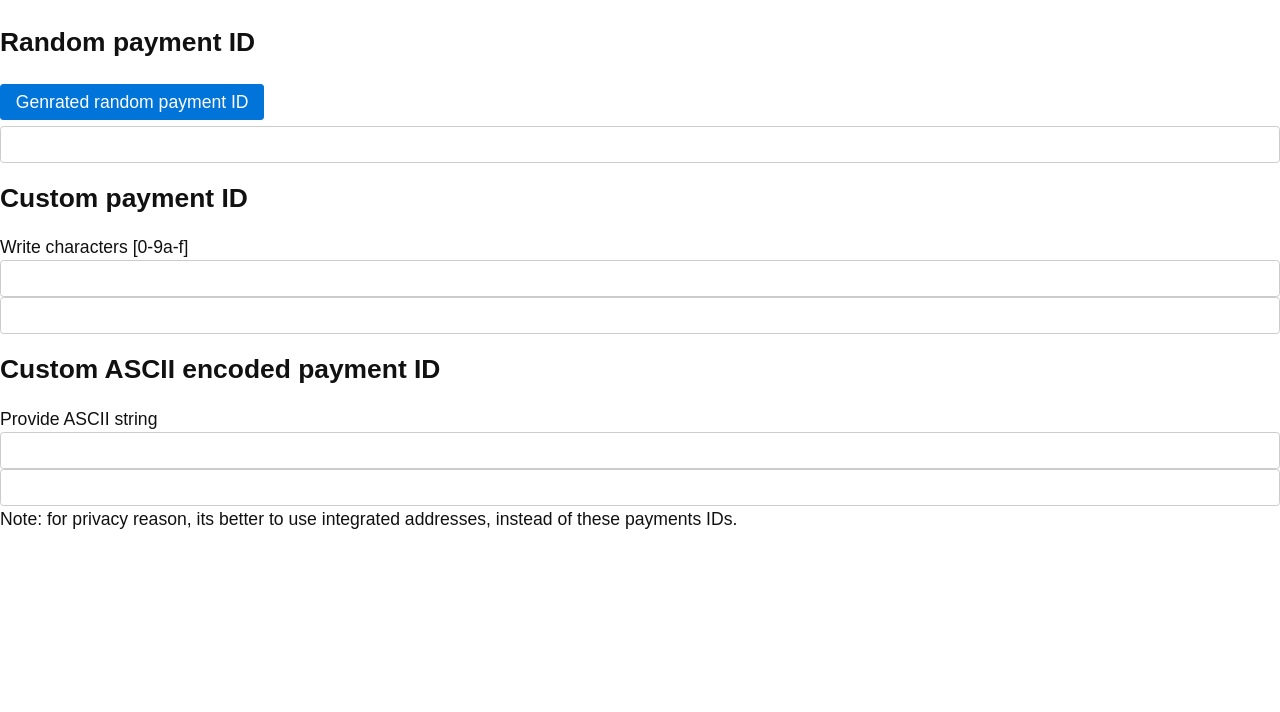
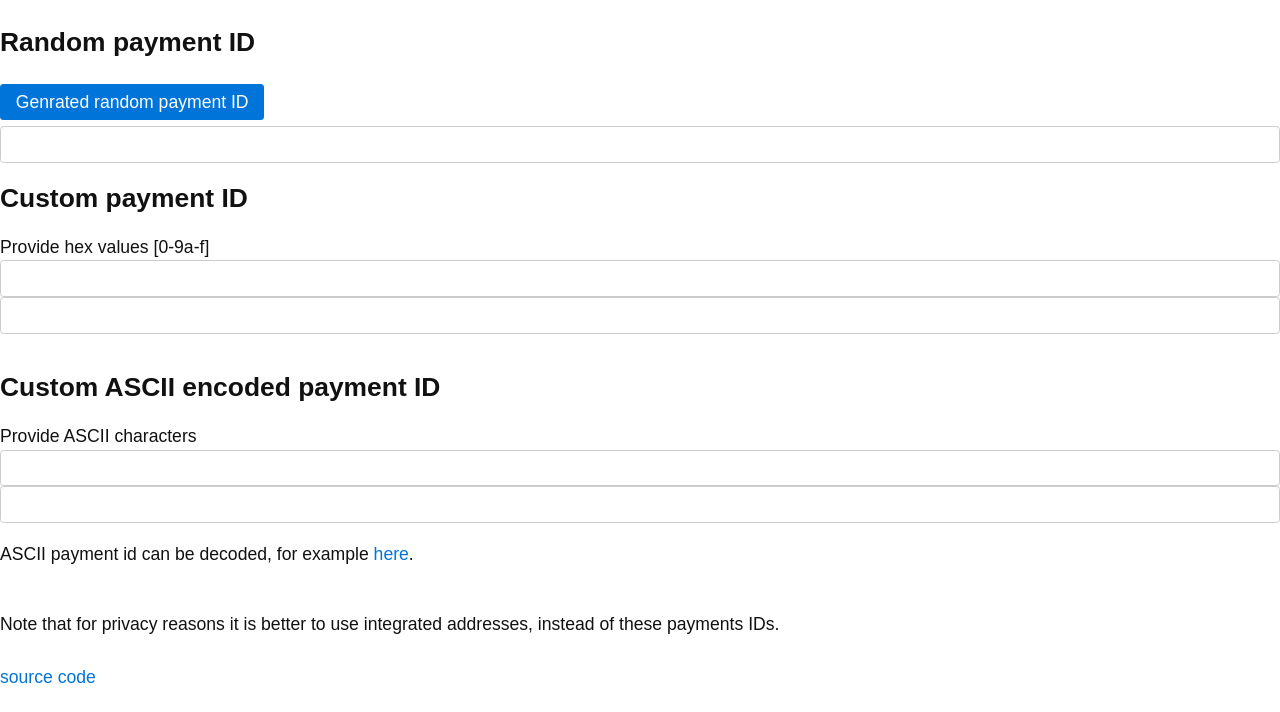
Before and after one commit to moneroexamples/payment-id-generator, a plain HTML site: page index.html in a window 1280 px wide. Shown: the part 88-800 px from the top of the page. Drawn offline with Linux system fonts and the light colour scheme.

Commit message:
source and decoding link added

```diff
--- a/index.html
+++ b/index.html
@@ -187,31 +187,38 @@
 
     <h2>Custom payment ID</h2>
     <div>
-      <label for="custom-id-input">Write characters [0-9a-f]</label>
+      <label for="custom-id-input">Provide hex values [0-9a-f]</label>
     	<input type="text" id="custom-id-input">
       <input type="text" id="custom-id-value" readonly>
+      <p></p>
     </div>
 
     <h2>Custom ASCII encoded payment ID</h2>
     <div>
-        <label for="ascii-id-input">Provide ASCII string</label>
+        <label for="ascii-id-input">Provide ASCII characters</label>
       	<input type="text" id="ascii-id-input">
         <input type="text" id="ascii-id-value" readonly>
+
+        <p>ASCII payment id can be decoded, for example
+          <a  href="http://www.rapidtables.com/convert/number/hex-to-ascii.htm">here</a>.
+        </p>
+
     </div>
 
+    <br/>
+
     <div>
-      Note: for privacy reason, its better to use integrated addresses, instead
+      Note that for privacy reasons it is better to use integrated addresses, instead
       of these payments IDs.
+    </div>
+
+    <br/>
+
+    <div>
+      <a href="https://github.com/moneroexamples/payment-id-generator">source code</a>
     </div>
 
   </div>
 
-
-
-
-
-
-
-
 </body>
 </html>
```
